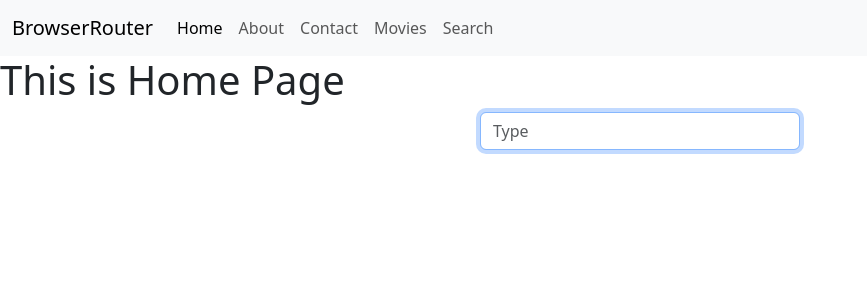
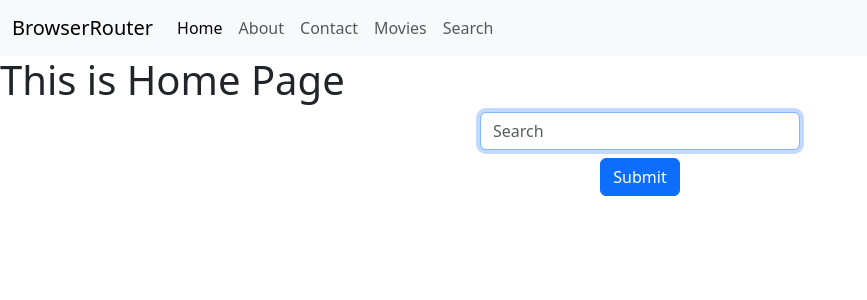
Before and after one commit to Stanley-Metray/frontend, a React (Create React App) app: page / in a window 1280 px wide. Shown: the top 300 px of the page, without its empty margins (0-867 px from the left). Built offline with nearby package versions, Linux system fonts and the light colour scheme.

Commit message:
usage of forwardRef in react

```diff
--- a/src/components/Home.jsx
+++ b/src/components/Home.jsx
@@ -1,4 +1,4 @@
-import { useEffect, useRef } from "react";
+import { useEffect, useRef, forwardRef } from "react";
 
 const Home = () => {
     const inputRef = useRef();
@@ -7,12 +7,23 @@ const Home = () => {
         inputRef.current.focus();
     }, []);
 
+    const handleClick = ()=>{
+        console.log(inputRef.current.value);
+    }
+
     return <>
         <h1>This is Home Page</h1>
-        <div className="d-flex flex-column justify-content-center align-items-center">
-            <input ref={inputRef} type="text" className="form-control w-25" placeholder="Type" />
+        <div className="d-flex flex-column justify-content-center align-items-center gap-2">
+            <Input ref={inputRef} placeholder="Search" />
+            <button onClick={handleClick} className="btn btn-primary">Submit</button>
         </div>
     </>
 }
 
+const Input = forwardRef(( props, ref)=>{
+        return <>
+            <input ref={ref} type="text" className="form-control w-25" placeholder={props.placeholder} />
+        </>
+});
+
 export default Home;
```
